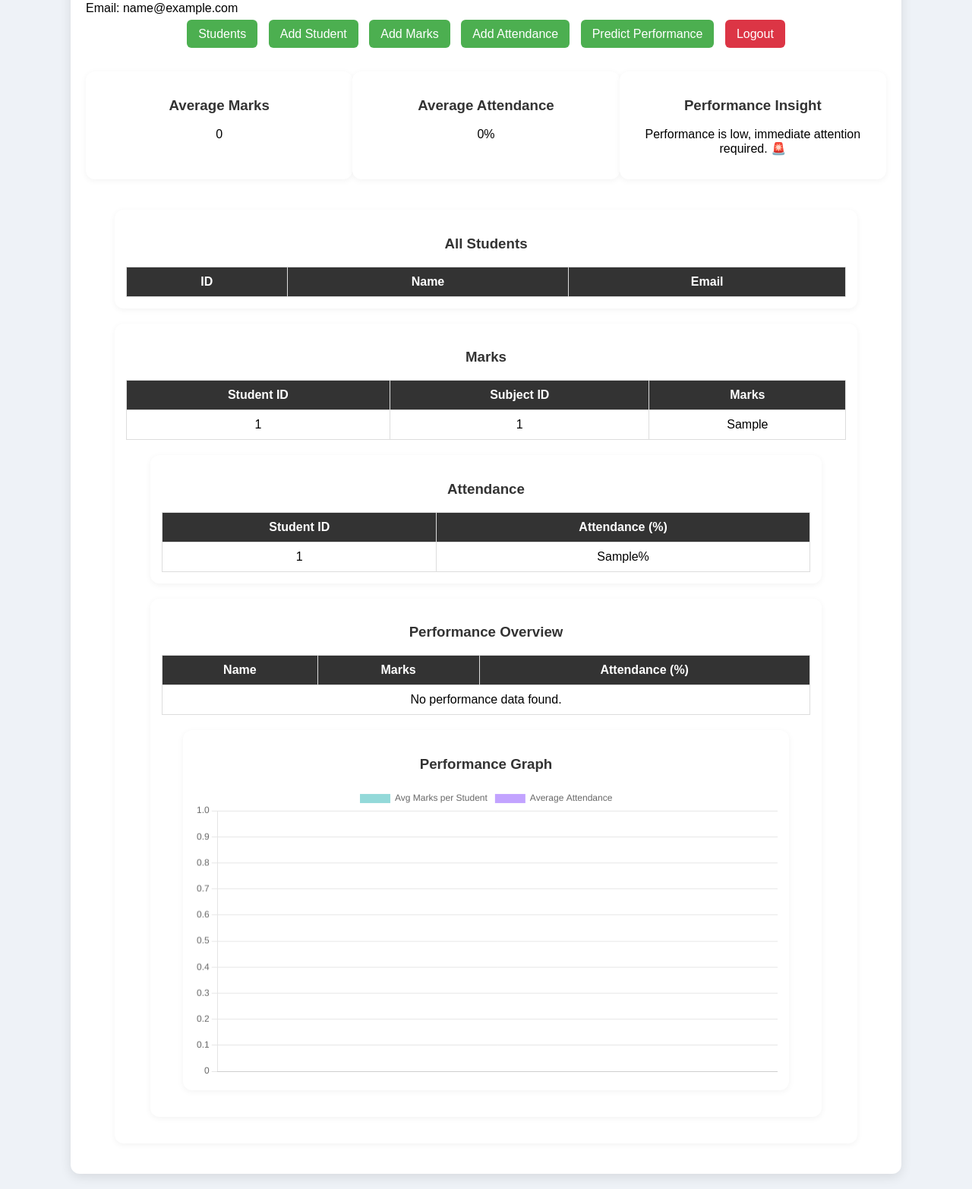
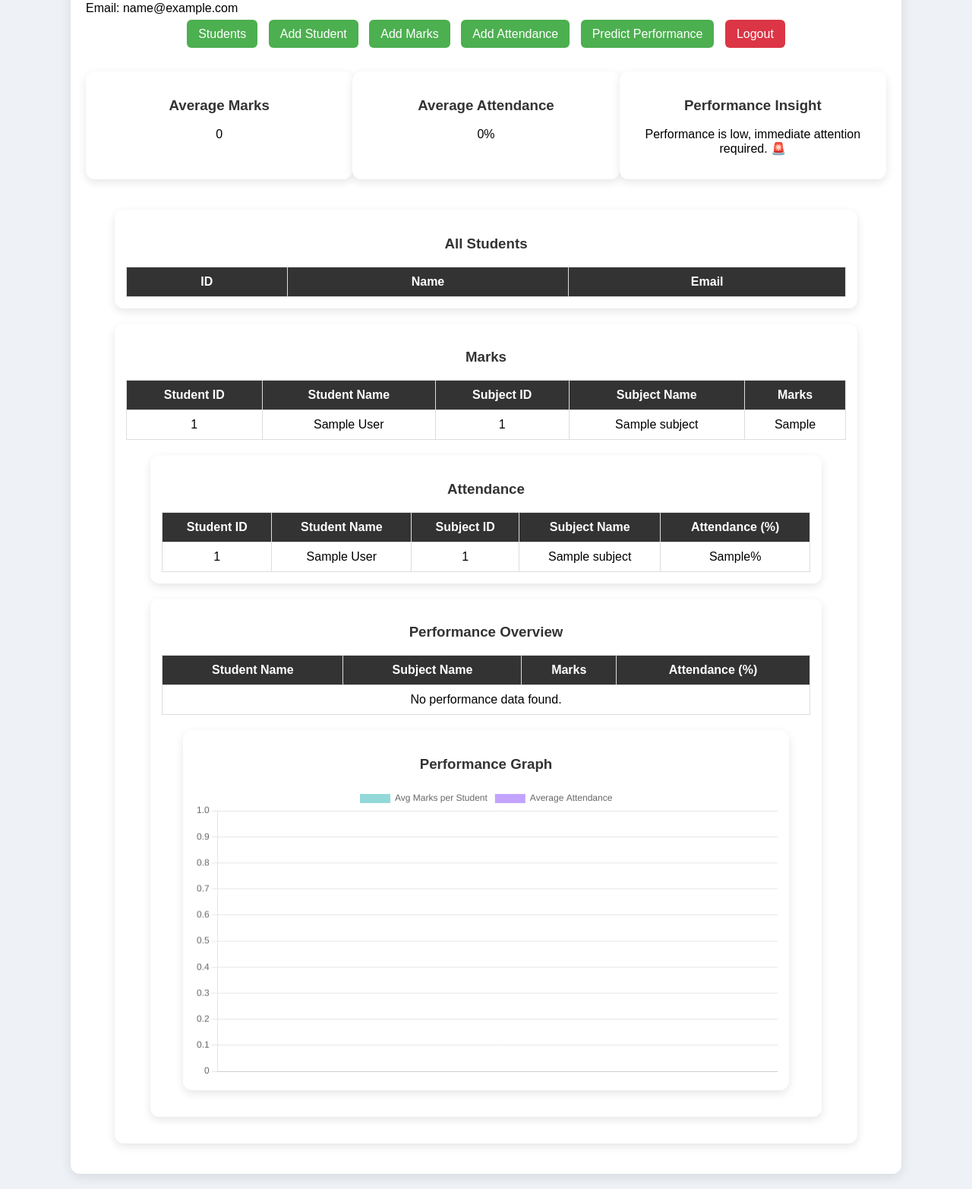
Before and after one commit to Gunjan750/acadiq, a PHP site: page /dashboard.php in a window 1280 px wide. Shown: the part 106-1671 px from the top of the page at 76% size. Run offline with PHP 8.4, Linux system fonts and the light colour scheme; the visitor is signed in with stand-in values (Sample User, id 1); tables that the repository leaves empty or names only in its code hold one stand-in row (values such as "Sample post"); lists and menus that the app fills with data are empty.

Commit message:
Final UI polish

```diff
--- a/dashboard.php
+++ b/dashboard.php
@@ -167,22 +167,30 @@
         <h3>Marks</h3>
         <div class="table-container">
             <table>
-                <tr><th>Student ID</th><th>Subject ID</th><th>Marks</th></tr>
+                <?php if ($role == 'admin') { ?>
+                    <tr><th>Student ID</th><th>Student Name</th> <?php } ?>
+                    <th>Subject ID</th><th>Subject Name</th><th>Marks</th></tr>
                 <?php
             if ($role == 'admin') {
-                $result = mysqli_query($conn, "SELECT * FROM marks ORDER BY student_id ASC");
+                $result = mysqli_query($conn, "SELECT m.student_id, students.name, m.subject_id, s.subject_name, m.marks
+                FROM marks m JOIN subjects s ON m.subject_id = s.id JOIN students ON m.student_id = students.id ORDER BY m.student_id ASC");
             } else {
-                    $result = mysqli_query($conn, "SELECT * FROM marks WHERE student_id = $student_id ORDER BY subject_id ASC");
+                 $result = mysqli_query($conn, "SELECT m.subject_id, s.subject_name, m.marks
+                    FROM marks m JOIN subjects s ON m.subject_id = s.id WHERE m.student_id = $student_id ORDER BY m.subject_id ASC");
             }
                 if (mysqli_num_rows($result) > 0) {
                 while ($row = mysqli_fetch_assoc($result)) {
-                    echo "<tr>
-                            <td>{$row['student_id']}</td>
-                            <td>{$row['subject_id']}</td>
+                    echo "<tr>";
+                    if ($role == 'admin') {
+                    echo "<td>{$row['student_id']}</td>
+                          <td>{$row['name']}</td>";
+                    }
+                    echo "<td>{$row['subject_id']}</td>
+                            <td>{$row['subject_name']}</td>
                             <td>{$row['marks']}</td>
                       </tr>";
             } } else {
-                echo "<tr><td colspan='3'>No marks found.</td></tr>";
+                echo "<tr><td colspan='4'>No marks found.</td></tr>";
             }
             ?>
         </table>
@@ -193,22 +201,44 @@
         <h3>Attendance</h3>
         <div class="table-container">
             <table>
-                <tr><th>Student ID</th><th>Attendance (%)</th></tr>
+                <?php if ($role == 'admin') { ?>
+                    <th>Student ID</th>
+                    <th>Student Name</th>
+                <?php } ?>
+                <th>Subject ID</th>
+                <th>Subject Name</th>
+                <th>Attendance (%)</th>
+            </tr>
             <?php
             if ($role == 'admin') {
-                    $result = mysqli_query($conn, "SELECT * FROM attendance ORDER BY student_id ASC");
+                $result = mysqli_query($conn, "SELECT a.student_id, students.name, a.subject_id, s.subject_name, a.percentage
+                    FROM attendance a JOIN subjects s ON a.subject_id = s.id JOIN students ON a.student_id = students.id ORDER BY a.student_id ASC
+                ");
             } else {
-                    $result = mysqli_query($conn, "SELECT * FROM attendance WHERE student_id = $student_id ORDER BY subject_id ASC");
+                $result = mysqli_query($conn, "SELECT a.subject_id, s.subject_name, a.percentage
+                    FROM attendance a JOIN subjects s ON a.subject_id = s.id WHERE a.student_id = $student_id ORDER BY a.subject_id ASC");
             }
             if (mysqli_num_rows($result) > 0) {
                 while ($row = mysqli_fetch_assoc($result)) {
+                    echo "<tr>";
+                    if ($role == 'admin') {
+                        echo "<td>{$row['student_id']}</td>";
+                        echo "<td>{$row['name']}</td>";
+                    }
+                    echo "
+                        <td>{$row['subject_id']}</td>
+                        <td>{$row['subject_name']}</td>
+                        <td>{$row['percentage']}%</td>
+                    ";
+                    echo "</tr>";
+                }
+            } else {
+                $colspan = ($role == 'admin') ? 5 : 3;
                 echo "<tr>
-                        <td>{$row['student_id']}</td>
-                        <td>{$row['percentage']}%</td>
+                        <td colspan='$colspan'>No attendance records found.</td>
                       </tr>";
-            } } else {
-                echo "<tr><td colspan='2'>No attendance records found.</td></tr>";
             }
+
             ?>
         </table>
     </div>
@@ -219,35 +249,46 @@
         <h3>Performance Overview</h3>
         <div class="table-container">
             <table>
-                <tr><th>Name</th><th>Marks</th><th>Attendance (%)</th></tr>
+                <?php if ($role == 'admin') { ?><tr><th>Student Name</th><?php } ?>
+                <th>Subject Name</th><th>Marks</th><th>Attendance (%)</th></tr>
                 <?php
             if ($role == 'admin') {
-                    $query = "SELECT s.name, m.marks, a.percentage
-                              FROM students s
-                              JOIN marks m ON s.id = m.student_id
-                              JOIN attendance a ON s.id = a.student_id
-                              WHERE role = 'student'
-                              ORDER BY s.id ASC";
+                $query = "SELECT s.name, subject.subject_name, m.marks, a.percentage
+                    FROM students s JOIN marks m ON s.id = m.student_id
+                    JOIN attendance a ON s.id = a.student_id AND m.subject_id = a.subject_id
+                    JOIN subjects subject ON m.subject_id = subject.id WHERE s.role = 'student' ORDER BY s.id ASC";
             } else {
-                    $query = "SELECT s.name, m.marks, a.percentage
-                              FROM students s
-                              JOIN marks m ON s.id = m.student_id
-                              JOIN attendance a ON s.id = a.student_id
-                              WHERE s.id = $student_id
-                              ORDER BY m.subject_id ASC";
+                $query = "SELECT subject.subject_name, m.marks, a.percentage
+                    FROM students s JOIN marks m ON s.id = m.student_id
+                    JOIN attendance a ON s.id = a.student_id AND m.subject_id = a.subject_id
+                    JOIN subjects subject ON m.subject_id = subject.id
+                    WHERE s.id = $student_id ORDER BY m.subject_id ASC";
             }
         $result = mysqli_query($conn, $query);
-
             if (mysqli_num_rows($result) > 0) {
                 while ($row = mysqli_fetch_assoc($result)) {
-                echo "<tr>
-                        <td>" . htmlspecialchars($row['name']) . "</td>
+                    echo "<tr>";
+                    if ($role == 'admin') {
+                        echo "<td>" . htmlspecialchars($row['name']) . "</td>";
+                    }
+                    echo "
+                        <td>" . htmlspecialchars($row['subject_name']) . "</td>
                         <td>{$row['marks']}</td>
                         <td>{$row['percentage']}%</td>
-                      </tr>";
-            } } else {
-                echo "<tr><td colspan='3'>No performance data found.</td></tr>";
+                    ";
+                    echo "</tr>";
                 }
+            } else {
+                $colspan = ($role == 'admin') ? 4 : 3;
+                echo "
+                    <tr>
+                        <td colspan='$colspan'>
+                            No performance data found.
+                        </td>
+                    </tr>
+                ";
+            }
+
             ?>
         </table>
     </div>
--- a/predict.php
+++ b/predict.php
@@ -113,9 +113,9 @@
     <!-- Display result -->
     <?php if (!empty($res)) { ?>
         <?php
-        $color = ($res == 'Pass') ? '#0caa31' : '#d84854';
+        $color = ($res == 'Pass') ? '#39bd58' : '#ed5f6b';
         $message = ($res == 'Pass') ? "Great job! Keep it up!" : "Don't worry, focus on improving!";
-        $colour = ($res == 'Pass') ? '#a2efb4' : '#f7939b';
+        $colour = ($res == 'Pass') ? '#7bd590' : '#f7939b';
         ?>
         <div class="card" style="background-color: <?php echo $colour; ?>;">
             <h2 style="color: <?php echo $color; ?>;"><?php echo $res; ?></h2>
--- a/style.css
+++ b/style.css
@@ -71,7 +71,7 @@
     margin: 20px auto;
     border-radius: 12px;
     width: 90%;
-    box-shadow: 0 2px 8px rgba(0,0,0,0.05);
+    box-shadow: 0 4px 12px rgba(0,0,0,0.1);
     text-align: center;
 }
 
```
Also changed, not shown: add_attendance.php (+15 -3 lines), README.md. Lines whose indentation alone changed are shown as unchanged.
